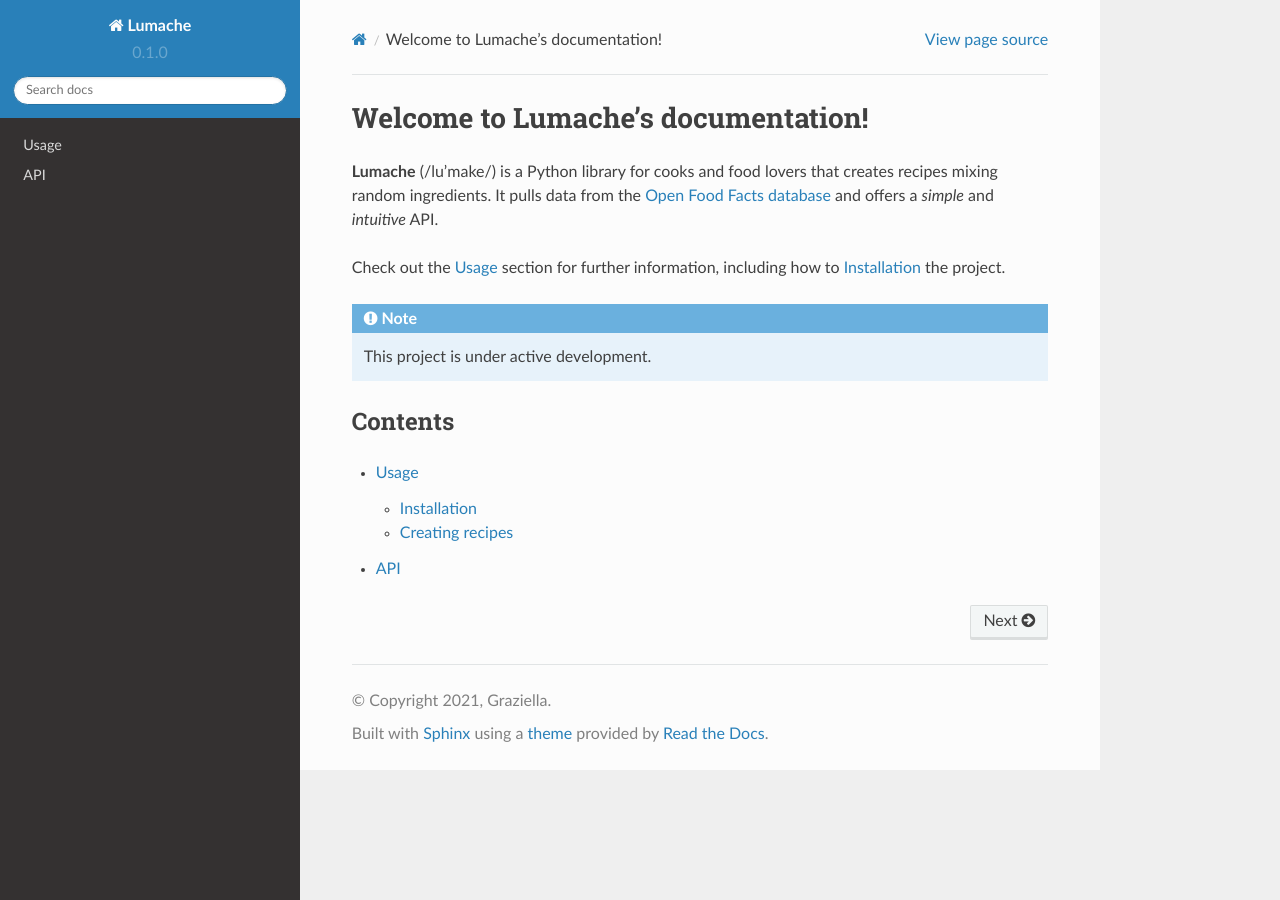
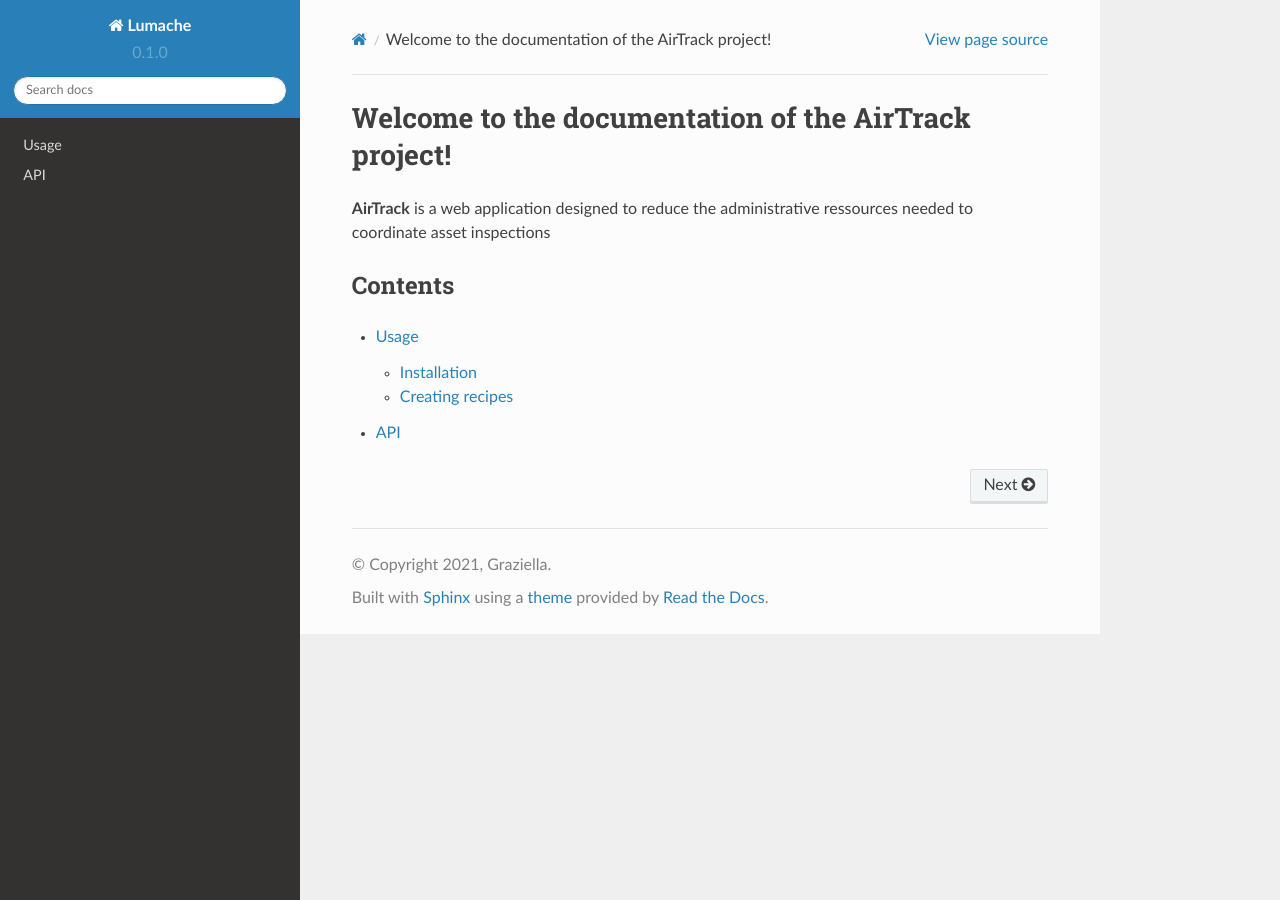
Before and after one commit to AirTracked/docs, a Sphinx documentation site: the page built from docs/source/index.rst, in a window 1280 px wide. Built offline with Sphinx 7.4.7 and the Read the Docs theme 2.0.0, drawn with Linux system fonts in a browser that asks for light colours.

Commit message:
change title

```diff
--- a/docs/source/index.rst
+++ b/docs/source/index.rst
@@ -1,17 +1,8 @@
-Welcome to Lumache's documentation!
+Welcome to the  documentation of the AirTrack project!
 ===================================
 
-**Lumache** (/lu'make/) is a Python library for cooks and food lovers
-that creates recipes mixing random ingredients.
-It pulls data from the `Open Food Facts database <https://world.openfoodfacts.org/>`_
-and offers a *simple* and *intuitive* API.
-
-Check out the :doc:`usage` section for further information, including
-how to :ref:`installation` the project.
-
-.. note::
-
-   This project is under active development.
+**AirTrack** is a web application designed to reduce the administrative
+ressources needed to coordinate asset inspections
 
 Contents
 --------
```
